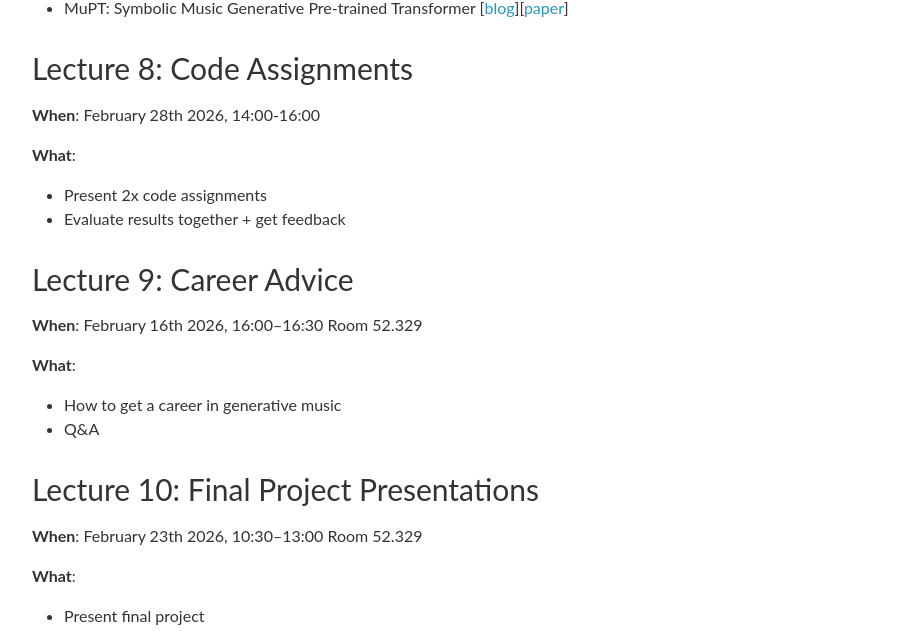
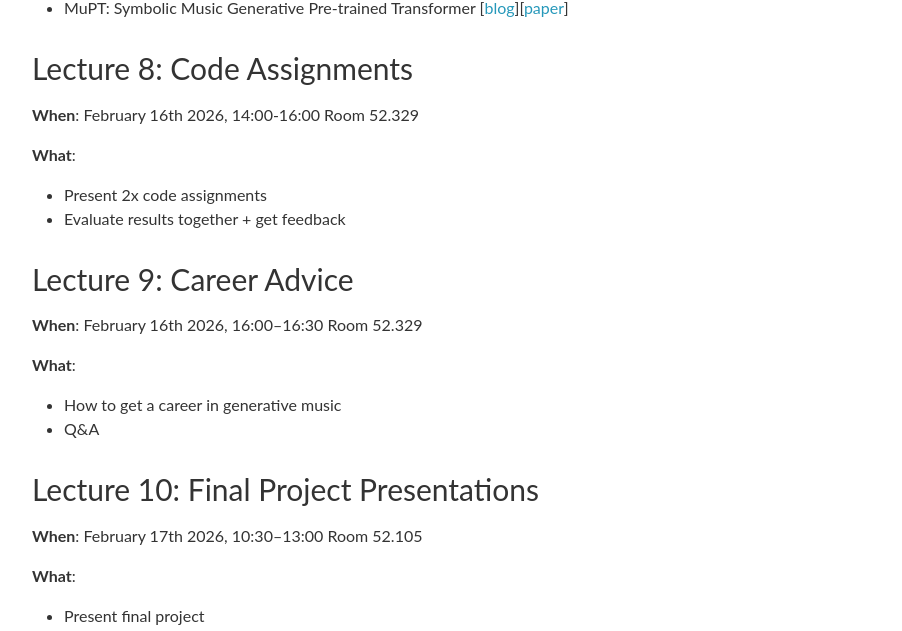
Before and after one commit to upf-smc-genai-music/upf-smc-genai-music.github.io, a Jekyll site: the page built from _pages/lectures.md, in a window 1280 px wide and 900 px high, scrolled down 2862 px. Shown: the part 155-786 px from the top of the window, without its empty margins (188-1090 px from the left). Built offline with Jekyll 4.4.1, drawn with Linux system fonts in a browser that asks for light colours; nearby versions of some CDN libraries; comment, search, counter and statistics services are not loaded.

Commit message:
update dates for class 8-10

```diff
--- a/_pages/lectures.md
+++ b/_pages/lectures.md
@@ -101,7 +101,7 @@ Before taking this lecture, students are expected to have watched the following
 
 ### Lecture 8: Code Assignments
 
-**When**: February 28th 2026, 14:00-16:00
+**When**: February 16th 2026, 14:00-16:00 Room 52.329
 
 **What**:
 * Present 2x code assignments
@@ -115,7 +115,7 @@ Before taking this lecture, students are expected to have watched the following
 * Q&A
 
 ### Lecture 10: Final Project Presentations
-**When**: February 23th 2026, 10:30–13:00 Room 52.329
+**When**: February 17th 2026, 10:30–13:00 Room 52.105
 
 **What**:
 * Present final project
```
